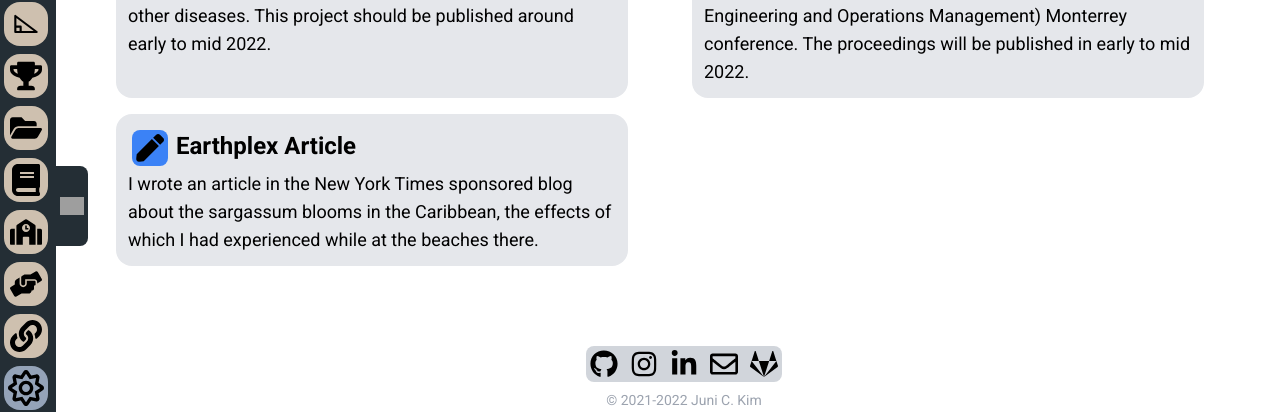
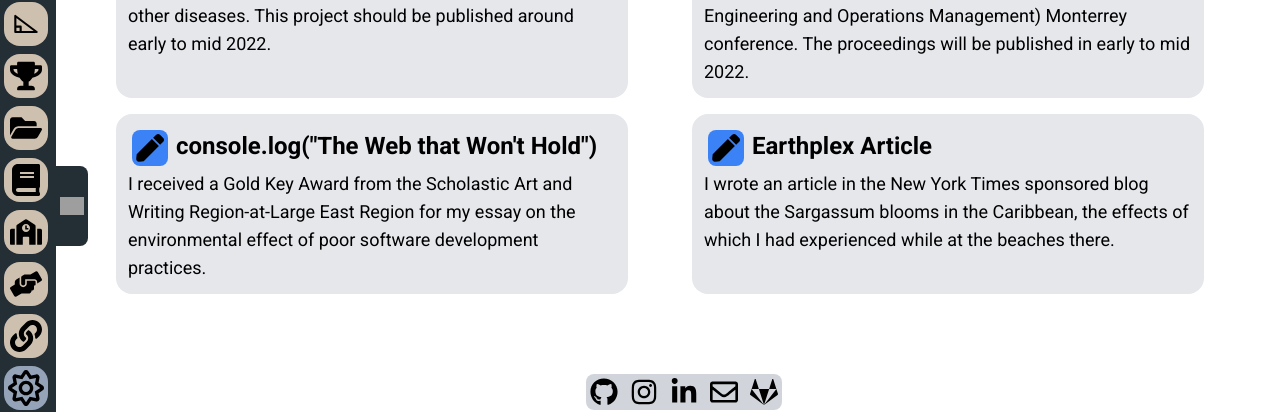
Before and after one commit to Tennis-Ball/Personal-Website-v3, a Vue app: page /publications in a window 1280 px wide. Shown: the part 194-606 px from the top of the page. Built offline with nearby package versions, Linux system fonts and the light colour scheme; grey boxes are pictures that could not be loaded; what particles.vue3 would draw is missing.

Commit message:
added scholastic stuff

```diff
--- a/src/views/Publications.vue
+++ b/src/views/Publications.vue
@@ -2,9 +2,10 @@
 import Card from "../components/Card.vue";
 import IEOM from "../assets/files/IEOM_Paper.pdf";
 import Poster from "../assets/files/GC_HRMS_Poster.pdf";
+import Scholastic from "../assets/files/Scholastic.pdf";
 </script>
 <template>
-  <div class="m-2 text-3xl sm:text-4xl font-extrabold">
+  <div class="m-2 text-3xl font-extrabold sm:text-4xl">
     Research and Published Works
   </div>
   <div class="cardgrid">
@@ -23,12 +24,21 @@ import Poster from "../assets/files/GC_HRMS_Poster.pdf";
       published in early to mid 2022.
     </Card>
     <Card
+      v-bind:href="Scholastic"
+      icon="pen"
+      title='console.log("The Web that Won&apos;t Hold")'
+    >
+      I received a Gold Key Award from the Scholastic Art and Writing
+      Region-at-Large East Region for my essay on the environmental effect of
+      poor software development practices.
+    </Card>
+    <Card
       href="https://www.earthplexmedia.com/2021/07/the-seaweed-threatening-atlantic.html"
       icon="pen"
       title="Earthplex Article"
     >
       I wrote an article in the New York Times sponsored blog about the
-      sargassum blooms in the Caribbean, the effects of which I had experienced
+      Sargassum blooms in the Caribbean, the effects of which I had experienced
       while at the beaches there.
     </Card>
   </div>
```
Also changed, not shown: 1 other file (tests, documents, lock files or other folders).
